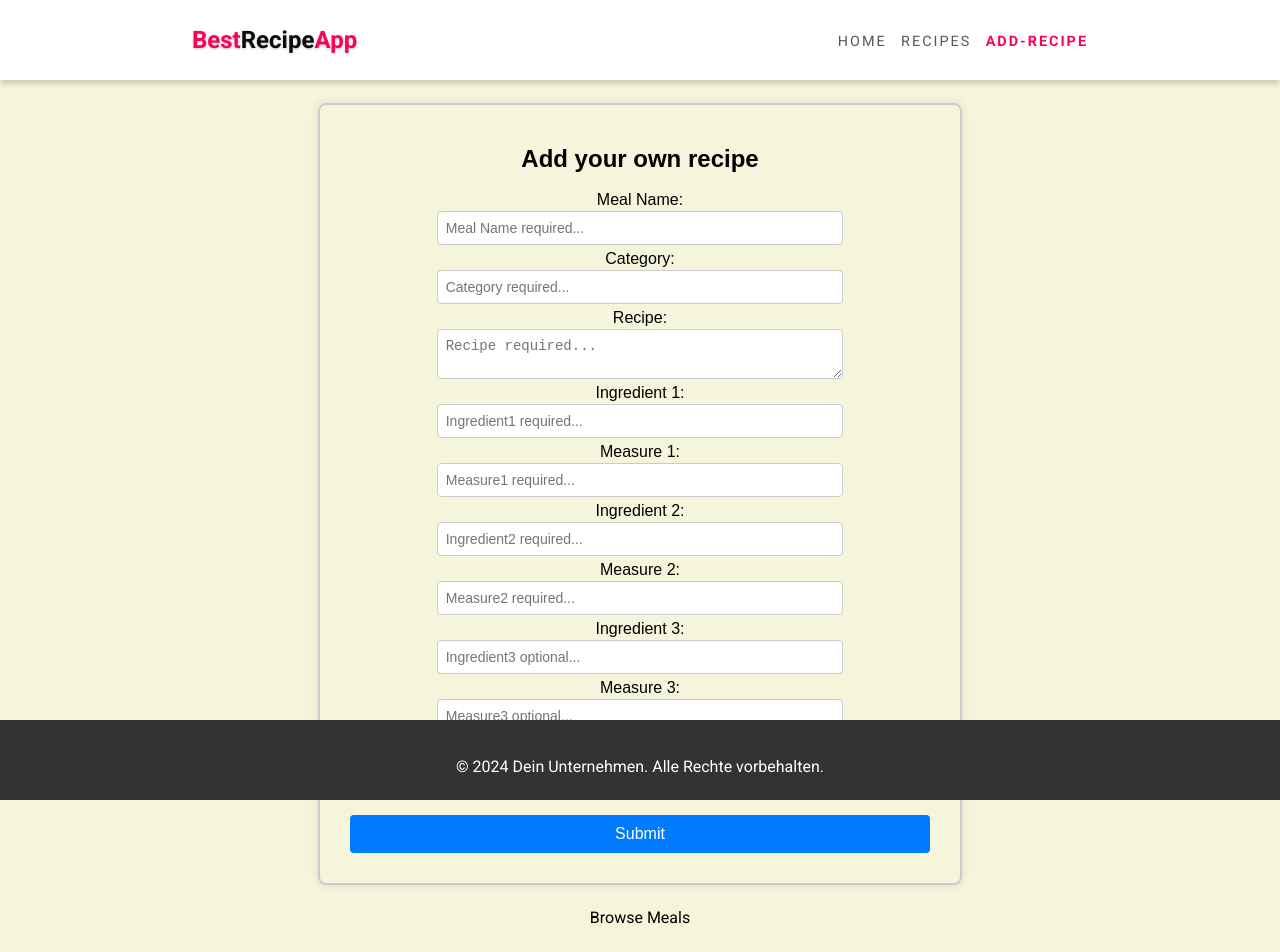
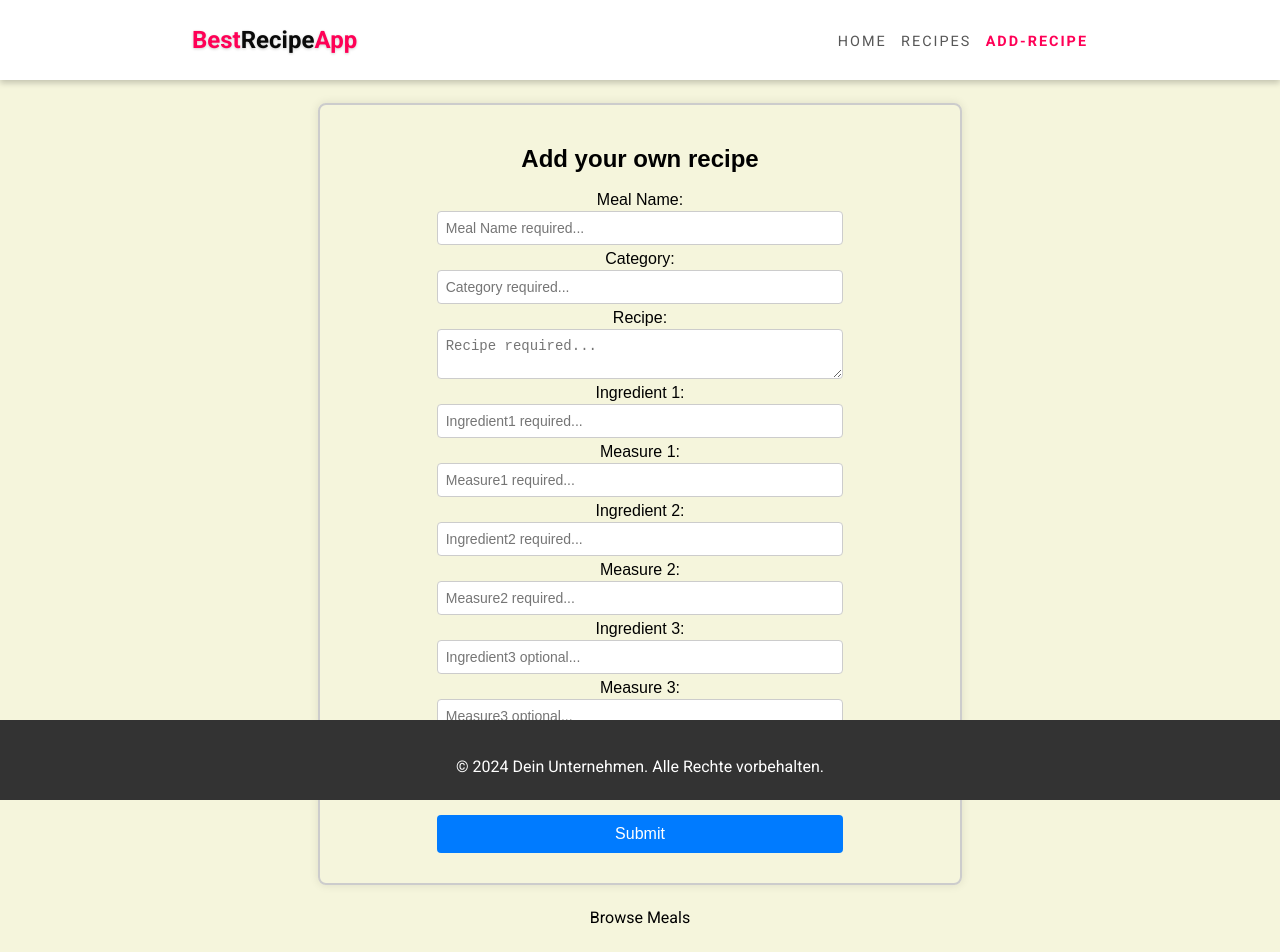
Before and after one commit to SiqiZheng94/siqizheng-RecipeApp, a React (Vite) app in the folder frontend/: page /add-recipe in a window 1280 px wide. Shown: the top 952 px of the page. Built offline with nearby package versions, Linux system fonts and the light colour scheme; no server answers.

Commit message:
Style add recipe

```diff
--- a/frontend/src/styles/addRecipe.scss
+++ b/frontend/src/styles/addRecipe.scss
@@ -30,6 +30,10 @@ label {
   margin-bottom: 2px;
 }
 
+input[type=text]:focus {
+  border: 2px solid #007bff;
+}
+
 input,
 textarea {
   width: 70%;
@@ -41,7 +45,7 @@ textarea {
 }
 
 button {
-  width: 100%;
+  width: 70%;
   padding: 10px;
   background-color: #007bff;
   color: #fff;
```
